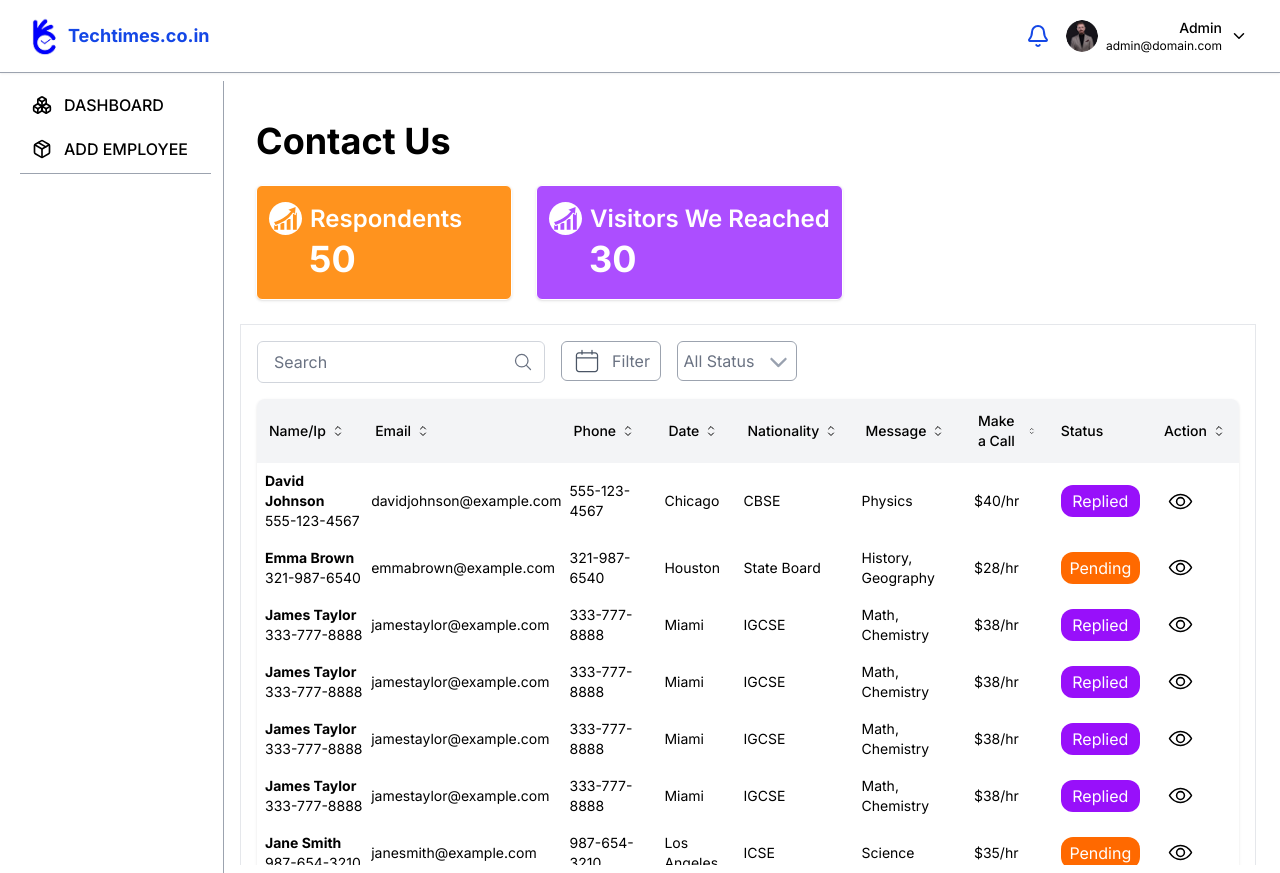
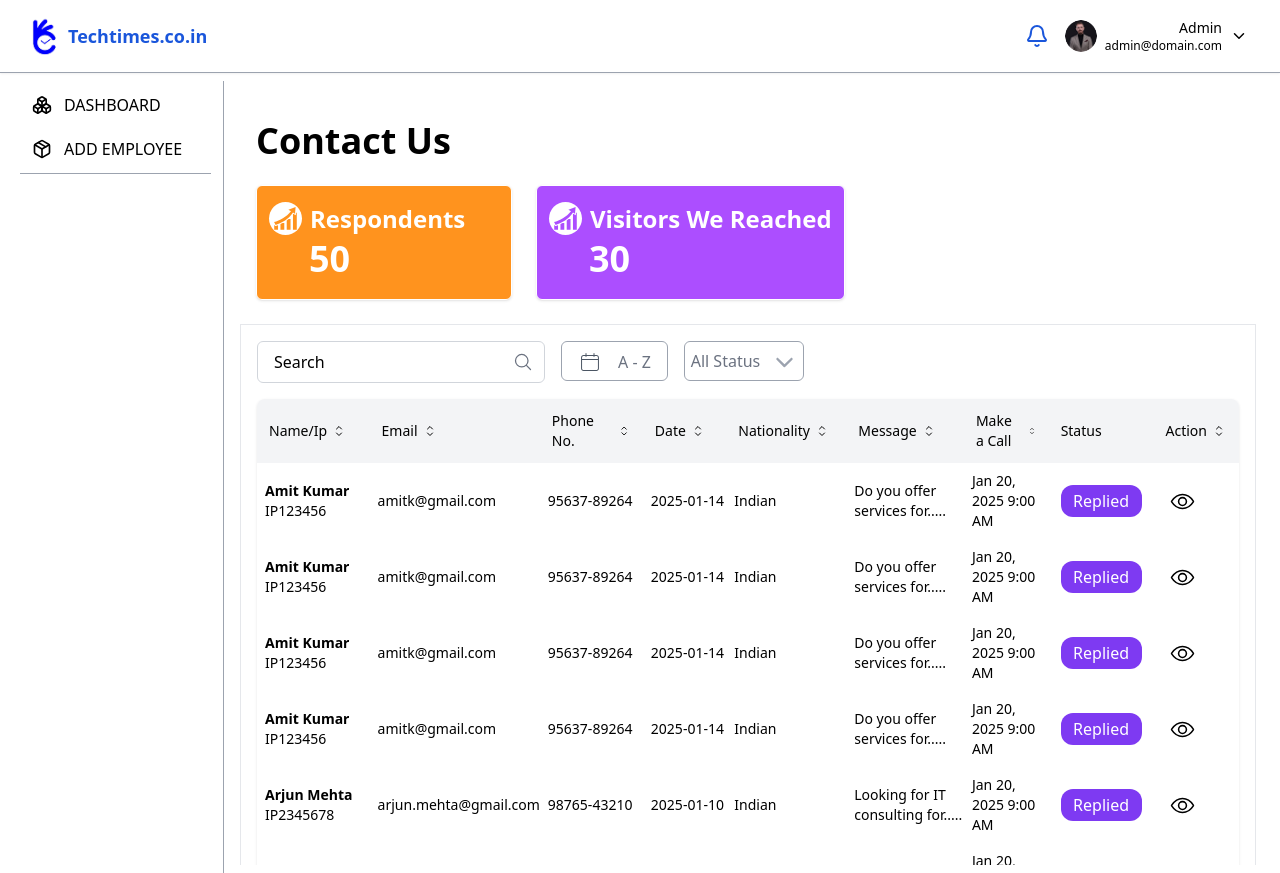
Before and after one commit to parminder-sokhal/CMS_frontend, a React (Vite) app: page /ContactUs in a window 1280 px wide. Built offline with nearby package versions, Linux system fonts and the light colour scheme; no server answers.

Commit message:
completeFrontend

```diff
--- a/src/components/contactus/contacts.jsx
+++ b/src/components/contactus/contacts.jsx
@@ -7,27 +7,25 @@ import { CiCalendar } from "react-icons/ci";
 import { GiProgression } from "react-icons/gi";
 import { IoEyeOutline } from "react-icons/io5";
 import { IoIosArrowDown } from "react-icons/io";
-import { PencilIcon } from "lucide-react";
+import ModalOpenTeacher from "../dashboard/ModalOpenTeacher.jsx";
 
 const TABLE_HEAD = [
   "Name/Ip",
   "Email",
-  "Phone",
+  "Phone No.",
   "Date",
   "Nationality",
   "Message",
   "Make a Call",
   "Status",
-  "Action"
+  "Action",
 ];
-
 const sortKeyMap = {
-  Name: "name",
+  "Name/Ip": "name",
   Email: "email",
-  Phone: "phone",
+  "Phone No.": "phone",
   Status: "isLive",
 };
-
 function contacts() {
   const [tableRows, setTableRows] = useState([]);
   const [searchTerm, setSearchTerm] = useState("");
@@ -36,6 +34,10 @@ function contacts() {
     direction: "asc",
   });
   const [currentPage, setCurrentPage] = useState(1);
+  const [data, SetData] = useState("");
+
+  const [isModalOpen, setIsModalOpen] = useState(false);
+  const [editingId, setEditingId] = useState(null);
 
   const rowsPerPage = 10;
 
@@ -43,147 +45,147 @@ function contacts() {
     const dummyData = [
       {
         _id: "1",
-        name: "John Doe",
-        email: "johndoe@example.com",
-        phone: "123-456-7890",
-        aboutUs: "Experienced teacher in Math",
-        area: { name: "New York" },
-        board: "CBSE",
-        subject: [{ name: "Math" }],
-        chargeRate: "$30/hr",
+        name: "Amit Kumar",
+        ip: "IP123456",
+        email: "amitk@gmail.com",
+        phone: "95637-89264",
+        date: "2025-01-14",
+        nationality: "Indian",
+        message: "Do you offer services for.....",
+        callTime: "Jan 20, 2025 9:00 AM",
         isLive: true,
       },
       {
         _id: "2",
-        name: "Jane Smith",
-        email: "janesmith@example.com",
-        phone: "987-654-3210",
-        aboutUs: "Passionate Science teacher",
-        area: { name: "Los Angeles" },
-        board: "ICSE",
-        subject: [{ name: "Science" }],
-        chargeRate: "$35/hr",
+        name: "Arjun Mehta",
+        ip: "IP2345678",
+        email: "arjun.mehta@gmail.com",
+        phone: "98765-43210",
+        date: "2025-01-10",
+        nationality: "Indian",
+        message: "Looking for IT consulting for.....",
+        callTime: "Jan 20, 2025 9:00 AM",
+        isLive: true,
+      },
+      {
+        _id: "3",
+        name: "Sofia Garcia",
+        ip: "IP3456789",
+        email: "amitk@gmail.com",
+        phone: "95637-89264",
+        date: "2025-01-14",
+        nationality: "Indian",
+        message: "Do you offer services for.....",
+        callTime: "N/A",
         isLive: false,
       },
       {
-        _id: "3",
-        name: "David Johnson",
-        email: "davidjohnson@example.com",
-        phone: "555-123-4567",
-        aboutUs: "Physics enthusiast with 10 years of experience",
-        area: { name: "Chicago" },
-        board: "CBSE",
-        subject: [{ name: "Physics" }],
-        chargeRate: "$40/hr",
+        _id: "4",
+        name: "Amit Kumar",
+        ip: "IP123456",
+        email: "amitk@gmail.com",
+        phone: "95637-89264",
+        date: "2025-01-14",
+        nationality: "Indian",
+        message: "Do you offer services for.....",
+        callTime: "Jan 20, 2025 9:00 AM",
         isLive: true,
       },
       {
-        _id: "4",
-        name: "Emma Brown",
-        email: "emmabrown@example.com",
-        phone: "321-987-6540",
-        aboutUs: "Expert in History and Geography",
-        area: { name: "Houston" },
-        board: "State Board",
-        subject: [{ name: "History" }, { name: "Geography" }],
-        chargeRate: "$28/hr",
-        isLive: false,
-      },
-      {
         _id: "5",
-        name: "Olivia Wilson",
-        email: "oliviawilson@example.com",
-        phone: "444-555-6666",
-        aboutUs: "Specializes in English Literature",
-        area: { name: "San Francisco" },
-        board: "IB",
-        subject: [{ name: "English Literature" }],
-        chargeRate: "$45/hr",
+        name: "Arjun Mehta",
+        ip: "IP2345678",
+        email: "arjun.mehta@gmail.com",
+        phone: "98765-43210",
+        date: "2025-01-10",
+        nationality: "Indian",
+        message: "Looking for IT consulting for.....",
+        callTime: "Jan 20, 2025 9:00 AM",
         isLive: true,
       },
       {
         _id: "6",
-        name: "James Taylor",
-        email: "jamestaylor@example.com",
-        phone: "333-777-8888",
-        aboutUs: "Math and Science tutor with 5 years experience",
-        area: { name: "Miami" },
-        board: "IGCSE",
-        subject: [{ name: "Math" }, { name: "Chemistry" }],
-        chargeRate: "$38/hr",
-        isLive: true,
+        name: "Sofia Garcia",
+        ip: "IP3456789",
+        email: "amitk@gmail.com",
+        phone: "95637-89264",
+        date: "2025-01-14",
+        nationality: "Indian",
+        message: "Do you offer services for.....",
+        callTime: "N/A",
+        isLive: false,
       },
       {
         _id: "7",
-        name: "Olivia Wilson",
-        email: "oliviawilson@example.com",
-        phone: "444-555-6666",
-        aboutUs: "Specializes in English Literature",
-        area: { name: "San Francisco" },
-        board: "IB",
-        subject: [{ name: "English Literature" }],
-        chargeRate: "$45/hr",
+        name: "Amit Kumar",
+        ip: "IP123456",
+        email: "amitk@gmail.com",
+        phone: "95637-89264",
+        date: "2025-01-14",
+        nationality: "Indian",
+        message: "Do you offer services for.....",
+        callTime: "Jan 20, 2025 9:00 AM",
         isLive: true,
       },
       {
         _id: "8",
-        name: "James Taylor",
-        email: "jamestaylor@example.com",
-        phone: "333-777-8888",
-        aboutUs: "Math and Science tutor with 5 years experience",
-        area: { name: "Miami" },
-        board: "IGCSE",
-        subject: [{ name: "Math" }, { name: "Chemistry" }],
-        chargeRate: "$38/hr",
+        name: "Arjun Mehta",
+        ip: "IP2345678",
+        email: "arjun.mehta@gmail.com",
+        phone: "98765-43210",
+        date: "2025-01-10",
+        nationality: "Indian",
+        message: "Looking for IT consulting for.....",
+        callTime: "Jan 20, 2025 9:00 AM",
         isLive: true,
       },
       {
         _id: "9",
-        name: "Olivia Wilson",
-        email: "oliviawilson@example.com",
-        phone: "444-555-6666",
-        aboutUs: "Specializes in English Literature",
-        area: { name: "San Francisco" },
-        board: "IB",
-        subject: [{ name: "English Literature" }],
-        chargeRate: "$45/hr",
-        isLive: true,
+        name: "Sofia Garcia",
+        ip: "IP3456789",
+        email: "amitk@gmail.com",
+        phone: "95637-89264",
+        date: "2025-01-14",
+        nationality: "Indian",
+        message: "Do you offer services for.....",
+        callTime: "N/A",
+        isLive: false,
       },
       {
         _id: "10",
-        name: "James Taylor",
-        email: "jamestaylor@example.com",
-        phone: "333-777-8888",
-        aboutUs: "Math and Science tutor with 5 years experience",
-        area: { name: "Miami" },
-        board: "IGCSE",
-        subject: [{ name: "Math" }, { name: "Chemistry" }],
-        chargeRate: "$38/hr",
+        name: "Amit Kumar",
+        ip: "IP123456",
+        email: "amitk@gmail.com",
+        phone: "95637-89264",
+        date: "2025-01-14",
+        nationality: "Indian",
+        message: "Do you offer services for.....",
+        callTime: "Jan 20, 2025 9:00 AM",
         isLive: true,
       },
       {
         _id: "11",
-        name: "Olivia Wilson",
-        email: "oliviawilson@example.com",
-        phone: "444-555-6666",
-        aboutUs: "Specializes in English Literature",
-        area: { name: "San Francisco" },
-        board: "IB",
-        subject: [{ name: "English Literature" }],
-        chargeRate: "$45/hr",
+        name: "Arjun Mehta",
+        ip: "IP2345678",
+        email: "arjun.mehta@gmail.com",
+        phone: "98765-43210",
+        date: "2025-01-10",
+        nationality: "Indian",
+        message: "Looking for IT consulting for.....",
+        callTime: "Jan 20, 2025 9:00 AM",
         isLive: true,
       },
       {
         _id: "12",
-        name: "James Taylor",
-        email: "jamestaylor@example.com",
-        phone: "333-777-8888",
-        aboutUs: "Math and Science tutor with 5 years experience",
-        area: { name: "Miami" },
-        board: "IGCSE",
-        subject: [{ name: "Math" }, { name: "Chemistry" }],
-        chargeRate: "$38/hr",
-        isLive: true,
+        name: "Sofia Garcia",
+        ip: "IP3456789",
+        email: "amitk@gmail.com",
+        phone: "95637-89264",
+        date: "2025-01-14",
+        nationality: "Indian",
+        message: "Do you offer services for.....",
+        callTime: "N/A",
+        isLive: false,
       },
     ];
 
@@ -195,7 +197,7 @@ function contacts() {
     return (
       teacher.name?.toLowerCase().includes(searchTermLower) ||
       String(teacher.phone)?.toLowerCase().includes(searchTermLower) ||
-      teacher.area?.name?.toLowerCase().includes(searchTermLower)
+      teacher.nationality?.toLowerCase().includes(searchTermLower)
     );
   });
 
@@ -235,7 +237,7 @@ function contacts() {
   const totalPages = Math.ceil(filteredRows.length / rowsPerPage);
 
   const handleSort = (column) => {
-    if (column === "Name/Email") {
+    if (column === "Name/Ip") {
       const direction =
         sortConfig.key === "name" && sortConfig.direction === "asc"
           ? "desc"
@@ -264,9 +266,23 @@ function contacts() {
       )
     );
   };
-  const data = {
+  const dataofHead = {
     respondents: 50,
     visitorsWeReached: 30,
+  };
+
+  const handleOpenModal = (teacher = null) => {
+    if (teacher) {
+      SetData(teacher);
+      setEditingId(teacher._id);
+    } else {
+      SetData("");
+      setEditingId(null);
+    }
+    setIsModalOpen(true);
+  };
+  const handleSaveTeacher = () => {
+    setIsModalOpen(false);
   };
 
   return (
@@ -277,7 +293,6 @@ function contacts() {
         </div>
 
         <div className="flex flex-rows justify-start gap-6">
-
           <div className="px-3 py-4 h-full w-64 border rounded-md shadow-sm bg-[#FF931E] text-white">
             <div className="flex items-center gap-2">
               <p className="bg-white text-[#FF931E] rounded-3xl p-1">
@@ -287,8 +302,7 @@ function contacts() {
               <h3 className="text-2xl font-semibold">Respondents</h3>
             </div>
             <div className="flex flex-row pl-10 p-1 items-center justify-between">
-            <p className=" text-4xl font-bold ">{data.respondents}</p>
-
+              <p className=" text-4xl font-bold ">{dataofHead.respondents}</p>
             </div>
           </div>
 
@@ -300,13 +314,13 @@ function contacts() {
               <h3 className="text-2xl font-semibold">Visitors We Reached</h3>
             </div>
             <div className="flex flex-row pl-10 p-1 items-center justify-between">
-            <p className=" text-4xl font-bold ">{data.visitorsWeReached}</p>
+              <p className=" text-4xl font-bold ">
+                {dataofHead.visitorsWeReached}
+              </p>
             </div>
           </div>
         </div>
       </div>
-
-
 
       <div className="w-full p-4 border border-gray-200 mb-25">
         <div className="flex flex-col sm:flex-row justify-start gap-4 mb-4 ">
@@ -320,10 +334,19 @@ function contacts() {
             />
             <MagnifyingGlassIcon className="absolute right-3 top-1/2 transform -translate-y-1/2 h-5 w-5 text-gray-500" />
           </div>
-        <div className="flex flex-col border border-gray-400 rounded-md h-10 w-25">
-          <div className="flex items-center py-1 justify-evenly ">
-            <CiCalendar size={30} className=" items-center text-gray-600" />
-            <p className="text-gray-500">Filter</p>
+          <div
+            className="flex flex-col border hover:bg-gray-100 border-gray-400 rounded-md py-2 h-10 px-4  cursor-pointer"
+            onClick={() => handleSort("Name/Ip")}
+          >
+            <div className="flex items-center gap-4 justify-center ">
+              <CiCalendar size={24} className="text-gray-600" />
+              <p className="text-gray-500">
+                {sortConfig.key === "name" && sortConfig.direction === "asc"
+                  ? "A - Z"
+                  : sortConfig.key === "name" && sortConfig.direction === "desc"
+                  ? "Z - A"
+                  : "A - Z"}
+              </p>
             </div>
           </div>
           <div className="flex flex-col border border-gray-400 rounded-md h-10 w-30 ">
@@ -381,37 +404,36 @@ function contacts() {
                       <td className="text-sm py-2 pl-2 w-52 break-words">
                         <strong>{teacher.name}</strong>
                         <br />
-                      {teacher.phone}
+                        {teacher.ip}
                       </td>
                       <td className="text-sm py-2 pl-2 w-40 break-words">
                         {teacher.email}
                       </td>
                       <td className="text-sm py-2 pl-2 w-64 break-words">
-                      {teacher.phone || "No about us available"}
+                        {teacher.phone}
                       </td>
                       <td className="text-sm py-2 pl-2 w-40 break-words">
-                      {teacher.area?.name || "Unknown"}
+                        {teacher.date}
                       </td>
                       <td className="text-sm py-2 pl-2 w-40 break-words">
-                      {teacher.board || "Null"}
+                        {teacher.nationality}
                       </td>
                       <td className="text-sm py-2 pl-2 w-64">
-                      {teacher.subject?.length > 0
-                        ? teacher.subject.map((sub) => sub.name).join(", ")
-                        : "No subjects"}
+                        {teacher.message}
                       </td>
                       <td className="text-sm py-2 pl-2 w-32 break-words">
-                      {teacher.chargeRate}
+                        {teacher.callTime}
                       </td>
-
                       <td className="p-3 text-center w-32 ">
-                      <span onClick={() => handleToggleLiveStatus(teacher._id)}>
+                        <span
+                          onClick={() => handleToggleLiveStatus(teacher._id)}
+                        >
                           {teacher.isLive ? (
-                          <p className="text-white bg-purple-600 rounded-xl  text-center px-2 py-1 ">
+                            <p className="text-white bg-purple-600 rounded-xl text-center px-2 py-1">
                               Replied
                             </p>
                           ) : (
-                          <p className="text-white bg-orange-500 rounded-xl  text-center px-2 py-1 ">
+                            <p className="text-white bg-orange-500 rounded-xl text-center px-2 py-1">
                               Pending
                             </p>
                           )}
@@ -419,10 +441,8 @@ function contacts() {
                       </td>
                       <td className="p-4">
                         <button
-                          className="flex items-center text-black  hover:text-blue-500"
+                          className="flex items-center text-black hover:text-blue-500"
                           onClick={() => handleOpenModal(teacher)}
-                          color="blue"
-                          size="sm"
                         >
                           <IoEyeOutline size={25} />
                         </button>
@@ -463,6 +483,13 @@ function contacts() {
           </div>
         </div>
       </div>
+      <ModalOpenTeacher
+        open={isModalOpen}
+        handleClose={() => setIsModalOpen(false)}
+        handleSave={handleSaveTeacher}
+        data={data}
+        isEditing={!!editingId}
+      />
     </>
   );
 }
--- a/src/components/dashboard/DashboardInfo.jsx
+++ b/src/components/dashboard/DashboardInfo.jsx
@@ -17,7 +17,7 @@ const TABLE_HEAD = [
   "Message",
   "Make a Call",
   "Status",
-  "Action"
+  "Action",
 ];
 
 const sortKeyMap = {
@@ -186,10 +186,19 @@ function DashboardInfo() {
             />
             <MagnifyingGlassIcon className="absolute right-3 top-1/2 transform -translate-y-1/2 h-5 w-5 text-gray-500" />
           </div>
-          <div className="flex flex-col border border-gray-400 rounded-md h-10 w-25">
-            <div className="flex items-center py-1 justify-evenly ">
-              <CiCalendar size={30} className=" items-center text-gray-600" />
-              <p className="text-gray-500">Filter</p>
+          <div
+            className="flex flex-col border hover:bg-gray-100 border-gray-400 rounded-md py-2 h-10 px-4  cursor-pointer"
+            onClick={() => handleSort("Name/Ip")}
+          >
+            <div className="flex items-center gap-4 justify-center ">
+              <CiCalendar size={24} className="text-gray-600" />
+              <p className="text-gray-500">
+                {sortConfig.key === "name" && sortConfig.direction === "asc"
+                  ? "A - Z"
+                  : sortConfig.key === "name" && sortConfig.direction === "desc"
+                  ? "Z - A"
+                  : "A - Z"}
+              </p>
             </div>
           </div>
           <div className="flex flex-col border border-gray-400 rounded-md h-10 w-30 ">
@@ -214,7 +223,10 @@ function DashboardInfo() {
                     <th
                       key={head}
                       className={`p-3 text-left text-sm font-medium ${
-                        head !== "Message" && head !== "Make a Call" && head !== "Status" && head !== "Action"
+                        head !== "Message" &&
+                        head !== "Make a Call" &&
+                        head !== "Status" &&
+                        head !== "Action"
                           ? "cursor-pointer hover:bg-gray-200"
                           : "cursor-default"
                       }`}
@@ -224,9 +236,12 @@ function DashboardInfo() {
                     >
                       <div className="flex items-center gap-1">
                         {head}
-                        {head !== "Message" && head !== "Make a Call" && head !== "Status" && head !== "Action" && (
-                          <ChevronUpDownIcon className="h-4 w-4" />
-                        )}
+                        {head !== "Message" &&
+                          head !== "Make a Call" &&
+                          head !== "Status" &&
+                          head !== "Action" && (
+                            <ChevronUpDownIcon className="h-4 w-4" />
+                          )}
                       </div>
                     </th>
                   ))}
@@ -260,7 +275,9 @@ function DashboardInfo() {
                         {teacher.callTime}
                       </td>
                       <td className="p-3 text-center w-32 ">
-                        <span onClick={() => handleToggleLiveStatus(teacher._id)}>
+                        <span
+                          onClick={() => handleToggleLiveStatus(teacher._id)}
+                        >
                           {teacher.isLive ? (
                             <p className="text-white bg-purple-600 rounded-xl text-center px-2 py-1">
                               Replied
@@ -300,14 +317,14 @@ function DashboardInfo() {
           </span>
           <div className="flex gap-2">
             <button
-              className="px-4 py-2 border rounded-md bg-gray-200 text-sm"
+              className="px-4 py-2 border rounded-md hover:bg-gray-200 text-sm"
               onClick={() => handlePageChange(currentPage - 1)}
               disabled={currentPage === 1}
             >
               Previous
             </button>
             <button
-              className="px-4 py-2 border rounded-md bg-gray-200 text-sm"
+              className="px-4 py-2 border rounded-md hover:bg-gray-200 text-sm"
               onClick={() => handlePageChange(currentPage + 1)}
               disabled={currentPage === totalPages}
             >
--- a/src/components/dashboard/HeaderBoard.jsx
+++ b/src/components/dashboard/HeaderBoard.jsx
@@ -1,7 +1,8 @@
 import React, { useState } from "react";
 import { GiProgression } from "react-icons/gi";
 import { FaArrowRight } from "react-icons/fa";
-import Datepicker from "./datepicker";
+// import Datepicker from "./datepicker";
+import Dateselected from "./dateselected";
 
 const data = {
   totalVisitors: 100,
@@ -22,7 +23,9 @@ const HeaderBoard = () => {
       <div className="flex justify-between items-center mb-6">
         <h1 className="text-3xl font-bold">Dashboard</h1>
         <div className="flex items-center space-x-2">
-          <Datepicker onChange={handleDateChange} />
+          {/* <Datepicker onChange={handleDateChange} /> */}
+          <Dateselected/>
+
         </div>
       </div>
 
--- /dev/null
+++ b/src/components/dashboard/dateselected.jsx
@@ -0,0 +1,15 @@
+import * as React from "react";
+import { DemoContainer } from '@mui/x-date-pickers/internals/demo';
+import { LocalizationProvider } from "@mui/x-date-pickers-pro/LocalizationProvider";
+import { AdapterDayjs } from "@mui/x-date-pickers-pro/AdapterDayjs";
+import { DateRangePicker } from "@mui/x-date-pickers-pro/DateRangePicker";
+
+export default function dateselected() {
+  return (
+    <LocalizationProvider dateAdapter={AdapterDayjs}>
+      <DemoContainer components={["DateRangePicker"]}>
+        <DateRangePicker localeText={{ start: "Check-in", end: "Check-out" }} />
+      </DemoContainer>
+    </LocalizationProvider>
+  );
+}
```
Also changed, not shown: package.json (+7 -1 lines), src/components/dashboard/ModalOpenTeacher.jsx (+62 -38 lines), 1 other file (tests, documents, lock files or other folders). Lines whose indentation alone changed are shown as unchanged.
